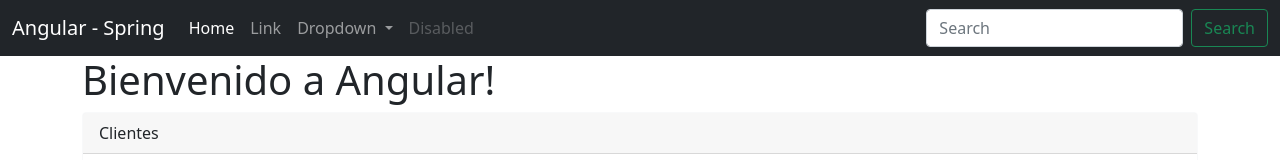
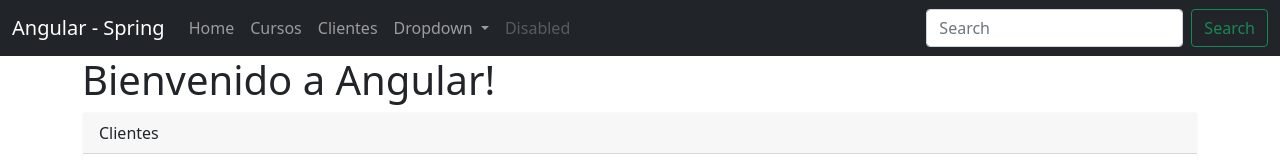
Before and after one commit to javapagar/angular-web, an Angular app: page /clientes in a window 1280 px wide. Shown: the top 160 px of the page. Built offline with nearby package versions, Linux system fonts and the light colour scheme.

Commit message:
Implementación Router module

```diff
--- a/src/app/app.component.html
+++ b/src/app/app.component.html
@@ -1,6 +1,7 @@
 <app-header></app-header>
 <div class="container">
-  <h1>{{title}}</h1>
-  <app-clientes></app-clientes>
+  <h1>{{ title }}</h1>
+  <router-outlet></router-outlet>
+
 </div>
 <app-footer></app-footer>
--- a/src/app/header/header.component.html
+++ b/src/app/header/header.component.html
@@ -7,10 +7,13 @@
       <div class="collapse navbar-collapse" id="navbarSupportedContent">
         <ul class="navbar-nav me-auto mb-2 mb-lg-0">
           <li class="nav-item">
-            <a class="nav-link active" aria-current="page" href="#">Home</a>
+            <a class="nav-link" aria-current="page" href="#">Home</a>
           </li>
-          <li class="nav-item">
-            <a class="nav-link" href="#">Link</a>
+          <li class="nav-item" routerLinkActive="active">
+            <a class="nav-link" routerLink="/cursos">Cursos</a>
+          </li>
+          <li class="nav-item" routerLinkActive="active">
+            <a class="nav-link" routerLink="/clientes">Clientes</a>
           </li>
           <li class="nav-item dropdown">
             <a class="nav-link dropdown-toggle" href="#" id="navbarDropdown" role="button" data-bs-toggle="dropdown" aria-expanded="false">
```
Also changed, not shown: src/app/app.module.ts (+10 -1 lines).
